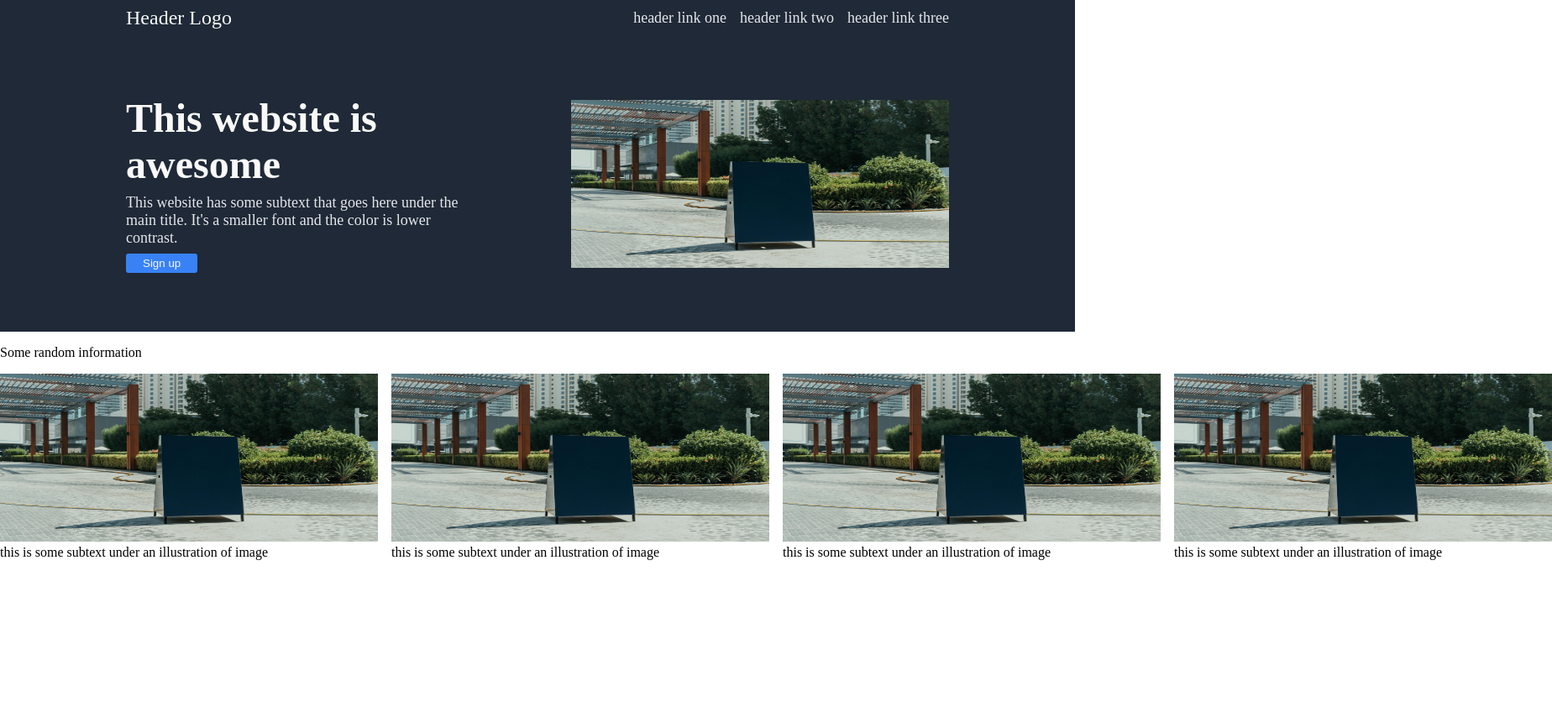
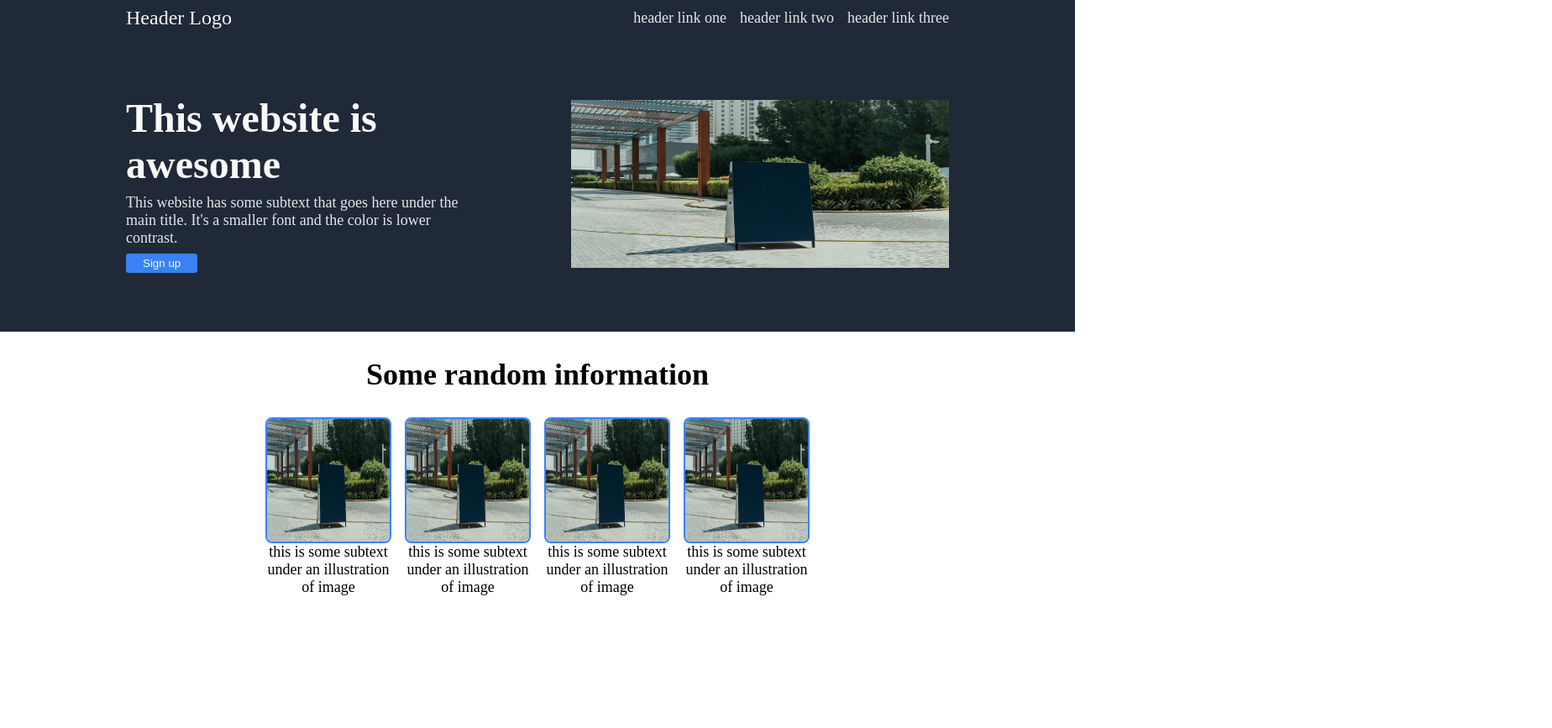
Before and after one commit to jamesaurus/landing-page, a plain HTML site: page index.html in a window 1280 px wide. Shown: the whole page at 84% size, 1848 px wide, since content can reach past the window. Before the commit the page ends 800 px from the top, so only its background shows below. Drawn offline with Linux system fonts and the light colour scheme.

Commit message:
Modify layout and style of information section

```diff
--- a/index.html
+++ b/index.html
@@ -24,33 +24,25 @@
             </div>
         </div>
         <div class="information">
-            <p>Some random information</p>
-            <ul>
-                <li>
+            <h1>Some random information</h1>
+            <div class="content">
                 <div class="illustration">
                     <img src="./images/placeholder.jpg" alt="Image of Placeholder">
-                        this is some subtext under an illustration of image
+                    <div class="text">this is some subtext under an illustration of image</div>
                 </div>
-                </li>
-                <li>
                 <div class="illustration">
                     <img src="./images/placeholder.jpg" alt="Image of Placeholder">
-                        this is some subtext under an illustration of image
+                    <div class="text">this is some subtext under an illustration of image</div>
                 </div>
-                </li>
-                <li>
                 <div class="illustration">
                     <img src="./images/placeholder.jpg" alt="Image of Placeholder">
-                        this is some subtext under an illustration of image
+                    <div class="text">this is some subtext under an illustration of image</div>
                 </div>
-                </li>
-                <li>
                 <div class="illustration">
                     <img src="./images/placeholder.jpg" alt="Image of Placeholder">
-                        this is some subtext under an illustration of image
+                    <div class="text">this is some subtext under an illustration of image</div>
                 </div>
-                </li>
-            </ul>
+            </div>
         </div>
         <div class="quote"></div>
         <div class="footer"></div>
--- a/style.css
+++ b/style.css
@@ -1,3 +1,7 @@
+* {
+    box-sizing: border-box;
+}
+
 body {
     margin: 0;
 }
@@ -73,7 +77,48 @@ a {
     align-items: center;
 }
 
-img {
+.bottom-header img {
     width: 450px;
     height: 200px;
 }
+
+/* Information Section */
+
+.information {
+    padding: 0 150px;
+    padding-bottom: 70px;
+}
+
+h1 {
+    text-align: center;
+    font-size: 36px;
+    font-weight: 900;
+    margin: 0;
+    padding: 30px 0;
+}
+
+.content {
+    display: flex;
+    justify-content: center;
+    gap: 16px;
+}
+
+.illustration {
+    display: flex;
+    flex-direction: column;
+    align-items: center;
+}
+
+.information img {
+    width: 150px;
+    height: 150px;
+    border-radius: 8px;
+    border: 2px solid#3882F6;
+}
+
+.text {
+    width: 150px;
+    height: 150px;
+    font-size: 18px;
+    text-align: center;
+}
```
Lines whose indentation alone changed are shown as unchanged.
